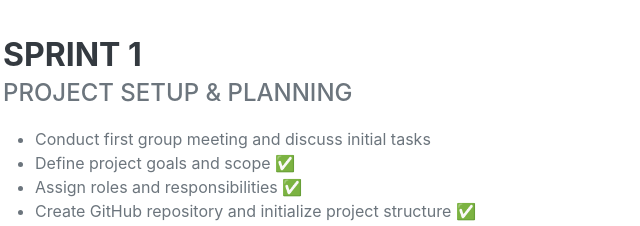
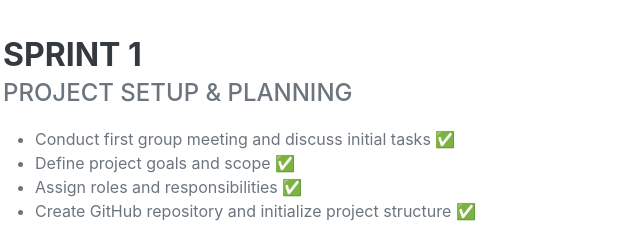
Before and after one commit to Willow-Liu-Yang/AI-Emotional-Journal, a plain HTML site: page docs/index.html in a window 1280 px wide. Shown: the part 960-1186 px from the top of the page, 317-957 px from the left. Drawn offline with nearby package versions, Linux system fonts and the light colour scheme; a web font is replaced by a local one.

Commit message:
Update website

```diff
--- a/docs/index.html
+++ b/docs/index.html
@@ -68,7 +68,7 @@
                             <h3 class="mb-0">Sprint 1</h3>
                             <div class="subheading mb-3">Project Setup & Planning</div>
                                 <ul>
-                                <li>Conduct first group meeting and discuss initial tasks </li>
+                                <li>Conduct first group meeting and discuss initial tasks ✅</li>
                                 <li>Define project goals and scope  ✅</li>
                                 <li>Assign roles and responsibilities  ✅</li>
                                 <li>Create GitHub repository and initialize project structure  ✅</li>
```
